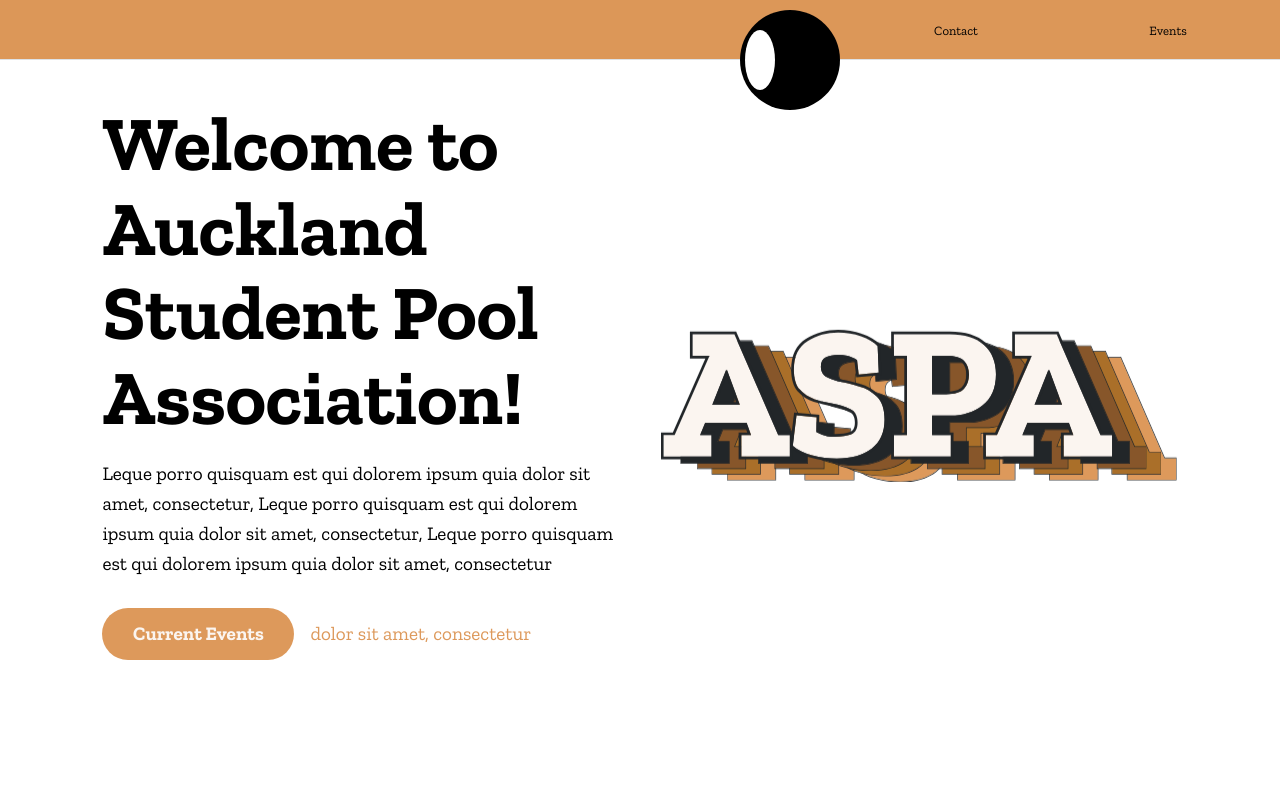
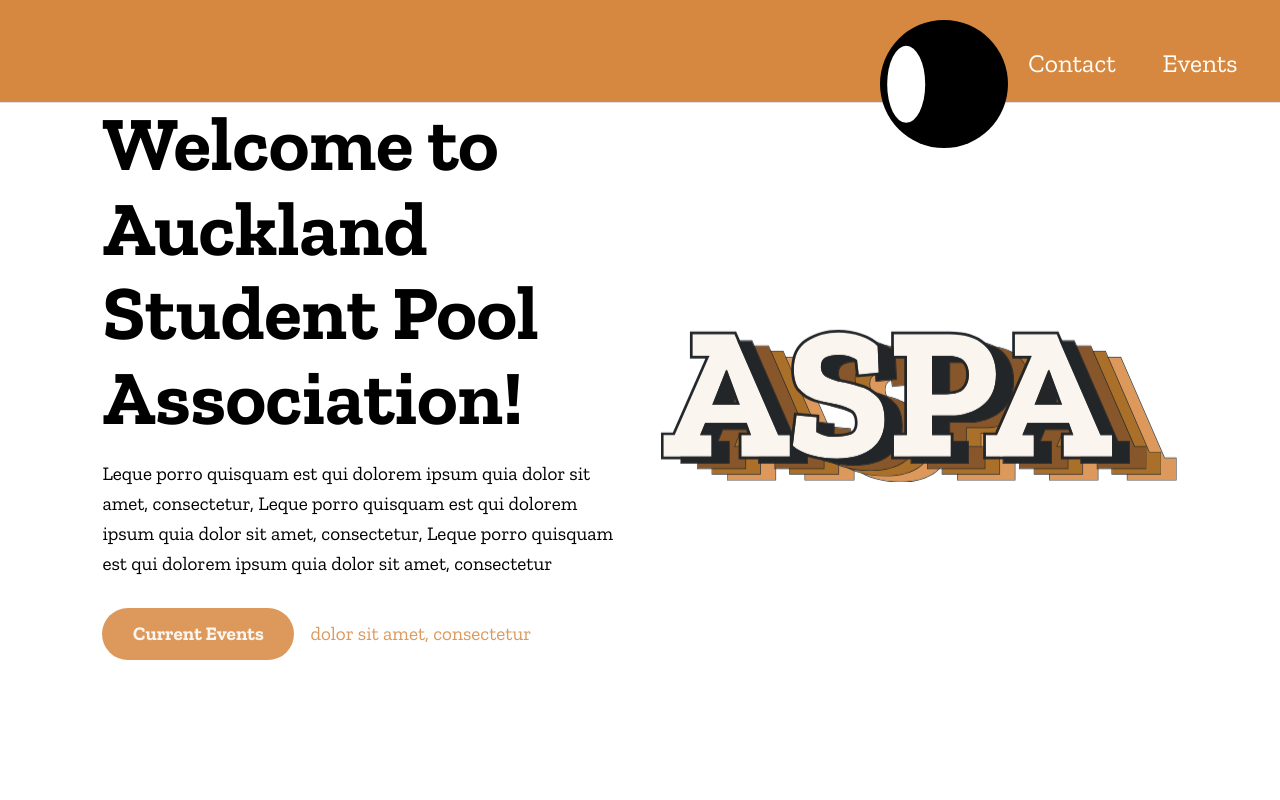
Before and after one commit to UoaWDCC/aspa-portal-v3, a Next.js app in the folder frontend2/: page / in a window 1280 px wide. Shown: the top 800 px of the page. Built offline with nearby package versions, Linux system fonts and the light colour scheme.

Commit message:
Feat: Use interactive indicator

```diff
--- a/frontend2/components/NavBar/NavBar.module.css
+++ b/frontend2/components/NavBar/NavBar.module.css
@@ -1,80 +1,64 @@
 .header {
-    background-color: var(--mantine-color-aspa-orange-4);
-    height: 60px;
+    background-color: var(--mantine-color-aspa-orange-5);
+}
+
+.root {
+    position: relative;
+    width: fit-content;
+    border-radius: var(--mantine-radius-md);
+    height: 8vw;
 }
 
 .control {
-    display: block;
-    padding: var(--mantine-spacing-xs) var(--mantine-spacing-md);
+    line-height: 1;
+    color: var(--mantine-color-white);
     border-radius: var(--mantine-radius-md);
-    width: 15vw;
+    font-size: var(--mantine-font-size-sm);
+    transition: color 100ms ease;
     font-weight: 500;
+    font-size: 2vw;
+    width: 10vw;
+    height: 10vw;
     text-align: center;
-    position: relative;
-    top: -27px;
+
+    @mixin hover {
+        font-weight: 1000;
+    }
+
+    &[data-active] {
+        color: var(--mantine-color-white);
+    }
 }
 
-.controlName {
-    margin-top: 8px;
-    padding: 5px 10px;
-    font-size: 2vw;
-    color: #000000;
-    transition: color 0.3s ease;
-
+.controlLabel {
+    position: relative;
+    z-index: 1;
 }
 
-.control:hover .controlName {
-    color: #ffffff;
-}
-
-.control:hover {
-    background-color: var(--mantine-color-aspa-brown-4);
-    max-height: 60px;
-}
-
-.activeLink {
+.indicator {
     background: black;
     border-radius: 50%;
-    width: 100px;
-    height: 100px;
+    width: 60;
+    height: 60;
     display: flex;
     align-items: center;
     justify-content: center;
     color: white;
     font-weight: bold;
     position: absolute;
-    top: 10px;
-    left: 50%;
     transform: translateX(-50%);
-    position: relative;
+    position: absolute;
+    top: 20px;
+    transform: translateX(-50%);
+    z-index: 10;
 }
 
-.activeLink::before {
+.indicator:before {
     content: '';
     position: absolute;
-    width: 60px;
-    height: 30px;
+    width: 6vw;
+    height: 3vw;
     background: white;
     border-radius: 50%;
     transform: translate(-50%, -0%) rotate(90deg);
 }
-
-.hidden {
-    display: none;
-}
-
-@media screen and (min-width: 1024px) {
-    .controlName {
-        font-size: 1vw;
-    }
-}
-
-@media screen and (max-width: 768px) {
-    .control {
-        width: 40vw;
-    }
-
-    .controlName {
-        font-size: 4vw;
-    }
-}
--- a/frontend2/components/NavBar/NavBar.tsx
+++ b/frontend2/components/NavBar/NavBar.tsx
@@ -1,5 +1,5 @@
 import { useState } from 'react';
-import { AppShell, Group, Burger, UnstyledButton, NavLink } from '@mantine/core';
+import { AppShell, Group, Burger, UnstyledButton, NavLink, FloatingIndicator } from '@mantine/core';
 import { useDisclosure } from '@mantine/hooks';
 import Link from 'next/link';
 import styles from './NavBar.module.css';
@@ -17,6 +17,31 @@ export function NavBar({ links }: NavBarProps) {
     const [opened, { toggle }] = useDisclosure();
     const [active, setActive] = useState(0);
 
+    const [rootRef, setRootRef] = useState<HTMLDivElement | null>(null);
+    const [controlsRefs, setControlsRefs] = useState<Record<string, HTMLButtonElement | null>>({});
+
+    const setControlRef = (index: number) => (node: HTMLButtonElement) => {
+        controlsRefs[index] = node;
+        setControlsRefs(controlsRefs);
+    };
+
+    const controls = links.map((link, index) => (
+        <Link key={index} href={link.href} passHref legacyBehavior>
+            <UnstyledButton
+                key={index}
+                className={styles.control}
+                onClick={() => setActive(index)}
+                ref={setControlRef(index)}
+                mod={{ active: active === index }}
+            >
+                <div className={`${styles.controlName} ${index === active ? styles.hidden : ''}`}>
+                    {link.name}
+                </div>
+            </UnstyledButton>
+        </Link>
+    ));
+
+
     return (
         <AppShell
             navbar={{ width: 300, breakpoint: 'sm', collapsed: { desktop: true, mobile: !opened } }}
@@ -25,21 +50,16 @@ export function NavBar({ links }: NavBarProps) {
             <AppShell.Header className={styles.header}>
                 <Group h="100%" px="md">
                     <Burger opened={opened} onClick={toggle} hiddenFrom="sm" size="sm" />
-                    <Group justify="space-between" style={{ flex: 1, justifyContent: 'flex-end'}}>
+                    <Group justify="space-between" style={{ flex: 1, justifyContent: 'flex-end' }}>
                         <Group ml="xl" gap={20} visibleFrom="sm">
-                            {links.map((link, index) => (
-                                <Link key={index} href={link.href} passHref legacyBehavior>
-                                    <a className={index === active ? '' : styles.control} onClick={() => setActive(index)}>
-                                        <UnstyledButton>
-                                            <div className={`${styles.controlName} ${index === active ? styles.hidden : ''}`}>
-                                                {link.name}
-                                            </div>
-
-                                            {index === active && <div className={styles.activeLink}></div>}
-                                        </UnstyledButton>
-                                    </a>
-                                </Link>
-                            ))}
+                            <div className={styles.root} ref={setRootRef}>
+                                {controls}
+                                <FloatingIndicator
+                                    target={controlsRefs[active]}
+                                    parent={rootRef}
+                                    className={styles.indicator}
+                                />
+                            </div>
                         </Group>
                     </Group>
                 </Group>
```
